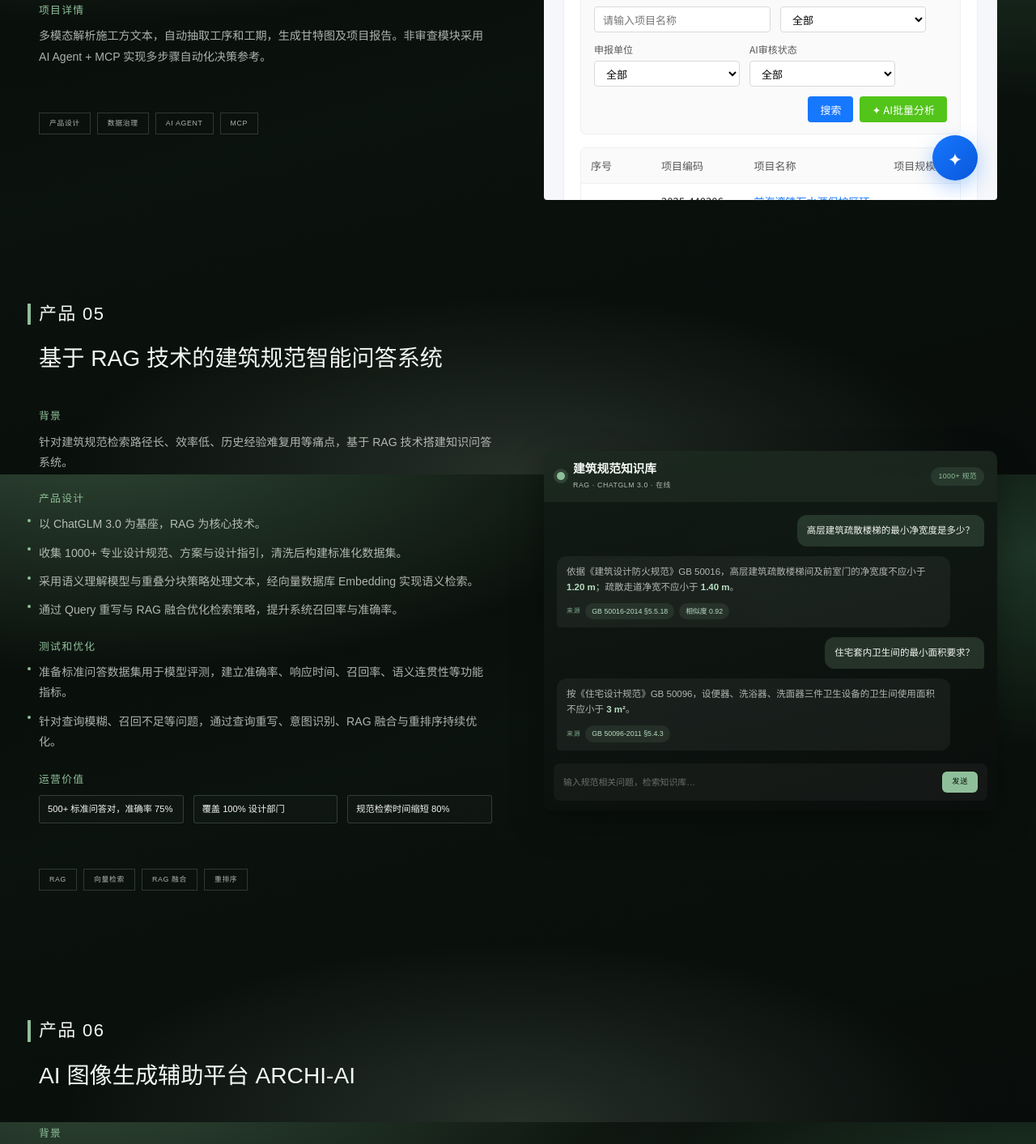
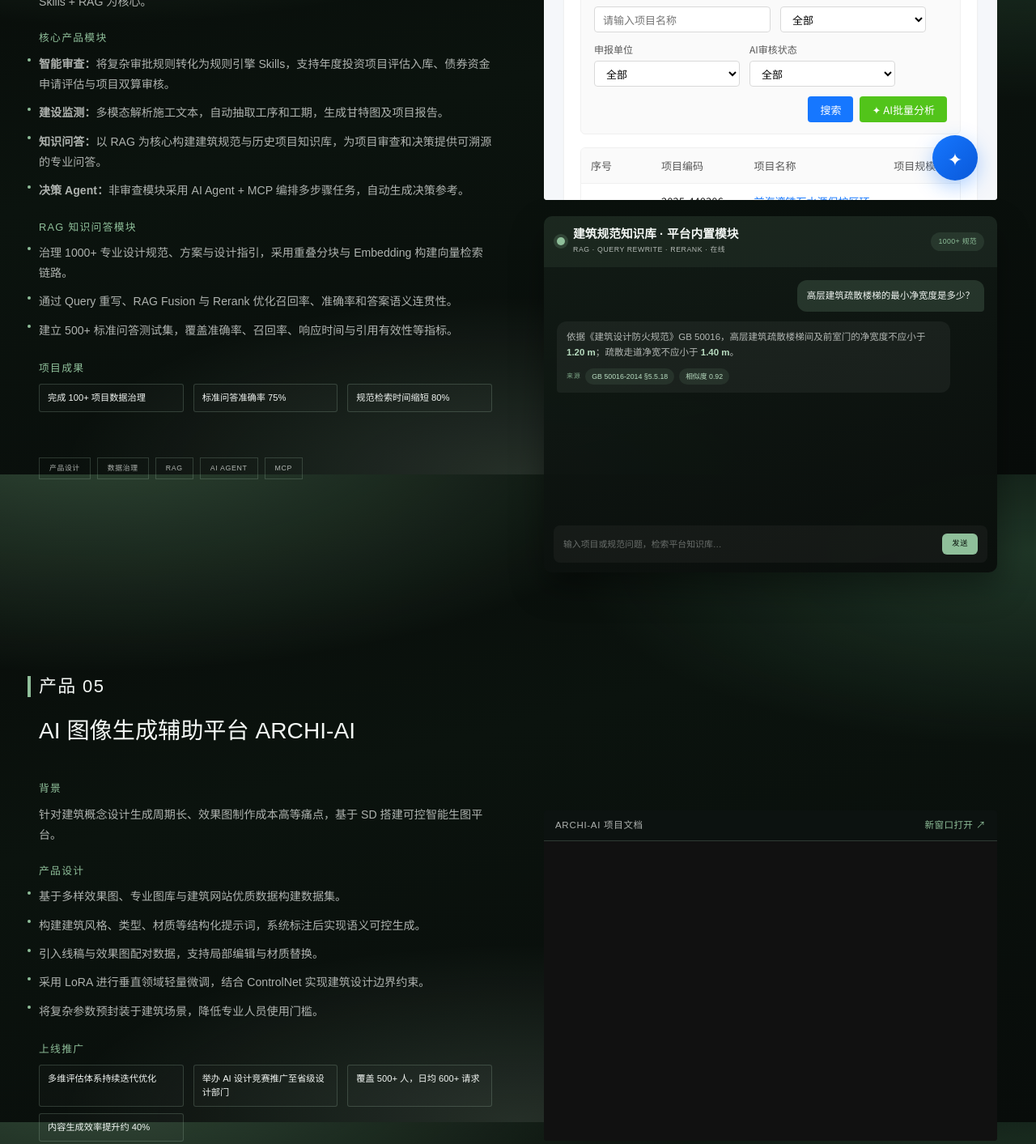
Before and after one commit to zhangyidi1017-hub/yidi-zhangportfolio, a website built with Vite: page index.html in a window 1280 px wide. Shown: the part 3414-4827 px from the top of the page at 81% size. Built offline with nearby package versions, Linux system fonts and the light colour scheme; some packages are replaced by stand-ins of ours; files whose address does not match are found by name.

Commit message:
Merge RAG module into investment platform

```diff
--- a/index.html
+++ b/index.html
@@ -295,14 +295,38 @@
                 </section>
 
                 <section class="work-brief__block">
-                  <h4 class="mono work-brief__label">项目详情</h4>
-                  <p class="work-brief__text">多模态解析施工方文本，自动抽取工序和工期，生成甘特图及项目报告。非审查模块采用 AI Agent + MCP 实现多步骤自动化决策参考。</p>
+                  <h4 class="mono work-brief__label">核心产品模块</h4>
+                  <ul class="work-brief__list">
+                    <li><strong>智能审查：</strong>将复杂审批规则转化为规则引擎 Skills，支持年度投资项目评估入库、债券资金申请评估与项目双算审核。</li>
+                    <li><strong>建设监测：</strong>多模态解析施工文本，自动抽取工序和工期，生成甘特图及项目报告。</li>
+                    <li><strong>知识问答：</strong>以 RAG 为核心构建建筑规范与历史项目知识库，为项目审查和决策提供可溯源的专业问答。</li>
+                    <li><strong>决策 Agent：</strong>非审查模块采用 AI Agent + MCP 编排多步骤任务，自动生成决策参考。</li>
+                  </ul>
+                </section>
+
+                <section class="work-brief__block">
+                  <h4 class="mono work-brief__label">RAG 知识问答模块</h4>
+                  <ul class="work-brief__list">
+                    <li>治理 1000+ 专业设计规范、方案与设计指引，采用重叠分块与 Embedding 构建向量检索链路。</li>
+                    <li>通过 Query 重写、RAG Fusion 与 Rerank 优化召回率、准确率和答案语义连贯性。</li>
+                    <li>建立 500+ 标准问答测试集，覆盖准确率、召回率、响应时间与引用有效性等指标。</li>
+                  </ul>
+                </section>
+
+                <section class="work-brief__block work-brief__block--results">
+                  <h4 class="mono work-brief__label">项目成果</h4>
+                  <ul class="work-brief__results">
+                    <li>完成 100+ 项目数据治理</li>
+                    <li>标准问答准确率 75%</li>
+                    <li>规范检索时间缩短 80%</li>
+                  </ul>
                 </section>
               </div>
 
               <ul class="work__tags mono">
                 <li>产品设计</li>
                 <li>数据治理</li>
+                <li>RAG</li>
                 <li>AI Agent</li>
                 <li>MCP</li>
               </ul>
@@ -325,67 +349,14 @@
                   loading="lazy"
                 ></iframe>
               </div>
-            </div>
-          </div>
-        </article>
 
-        <!-- Work 05 -->
-        <article class="work" data-work="5">
-          <div class="work__label mono">产品 05</div>
-          <div class="work__grid">
-            <div class="work__info">
-              <h2 class="work__title">基于 RAG 技术的建筑规范智能问答系统</h2>
-
-              <div class="work-brief work-brief--inline">
-                <section class="work-brief__block">
-                  <h4 class="mono work-brief__label">背景</h4>
-                  <p class="work-brief__text">针对建筑规范检索路径长、效率低、历史经验难复用等痛点，基于 RAG 技术搭建知识问答系统。</p>
-                </section>
-
-                <section class="work-brief__block">
-                  <h4 class="mono work-brief__label">产品设计</h4>
-                  <ul class="work-brief__list">
-                    <li>以 ChatGLM 3.0 为基座，RAG 为核心技术。</li>
-                    <li>收集 1000+ 专业设计规范、方案与设计指引，清洗后构建标准化数据集。</li>
-                    <li>采用语义理解模型与重叠分块策略处理文本，经向量数据库 Embedding 实现语义检索。</li>
-                    <li>通过 Query 重写与 RAG 融合优化检索策略，提升系统召回率与准确率。</li>
-                  </ul>
-                </section>
-
-                <section class="work-brief__block">
-                  <h4 class="mono work-brief__label">测试和优化</h4>
-                  <ul class="work-brief__list">
-                    <li>准备标准问答数据集用于模型评测，建立准确率、响应时间、召回率、语义连贯性等功能指标。</li>
-                    <li>针对查询模糊、召回不足等问题，通过查询重写、意图识别、RAG 融合与重排序持续优化。</li>
-                  </ul>
-                </section>
-
-                <section class="work-brief__block work-brief__block--results">
-                  <h4 class="mono work-brief__label">运营价值</h4>
-                  <ul class="work-brief__results">
-                    <li>500+ 标准问答对，准确率 75%</li>
-                    <li>覆盖 100% 设计部门</li>
-                    <li>规范检索时间缩短 80%</li>
-                  </ul>
-                </section>
-              </div>
-
-              <ul class="work__tags mono">
-                <li>RAG</li>
-                <li>向量检索</li>
-                <li>RAG 融合</li>
-                <li>重排序</li>
-              </ul>
-            </div>
-
-            <div class="work__visual">
-              <div class="kb-chat" aria-label="建筑规范知识库对话封面">
+              <div class="kb-chat work-knowledge-module" aria-label="平台 RAG 建筑规范知识问答模块">
                 <div class="kb-chat__bar">
                   <div class="kb-chat__identity">
                     <span class="kb-chat__dot" aria-hidden="true"></span>
                     <div>
-                      <p class="kb-chat__title">建筑规范知识库</p>
-                      <p class="mono kb-chat__sub">RAG · ChatGLM 3.0 · 在线</p>
+                      <p class="kb-chat__title">建筑规范知识库 · 平台内置模块</p>
+                      <p class="mono kb-chat__sub">RAG · QUERY REWRITE · RERANK · 在线</p>
                     </div>
                   </div>
                   <span class="mono kb-chat__badge">1000+ 规范</span>
@@ -395,7 +366,6 @@
                   <div class="kb-chat__msg kb-chat__msg--user">
                     <p>高层建筑疏散楼梯的最小净宽度是多少？</p>
                   </div>
-
                   <div class="kb-chat__msg kb-chat__msg--bot">
                     <p>依据《建筑设计防火规范》GB 50016，高层建筑疏散楼梯间及前室门的净宽度不应小于 <strong>1.20 m</strong>；疏散走道净宽不应小于 <strong>1.40 m</strong>。</p>
                     <div class="kb-chat__sources">
@@ -404,22 +374,10 @@
                       <span class="kb-chat__chip">相似度 0.92</span>
                     </div>
                   </div>
-
-                  <div class="kb-chat__msg kb-chat__msg--user">
-                    <p>住宅套内卫生间的最小面积要求？</p>
-                  </div>
-
-                  <div class="kb-chat__msg kb-chat__msg--bot">
-                    <p>按《住宅设计规范》GB 50096，设便器、洗浴器、洗面器三件卫生设备的卫生间使用面积不应小于 <strong>3 m²</strong>。</p>
-                    <div class="kb-chat__sources">
-                      <span class="mono">来源</span>
-                      <span class="kb-chat__chip">GB 50096-2011 §5.4.3</span>
-                    </div>
-                  </div>
                 </div>
 
                 <div class="kb-chat__composer">
-                  <span class="kb-chat__placeholder">输入规范相关问题，检索知识库…</span>
+                  <span class="kb-chat__placeholder">输入项目或规范问题，检索平台知识库…</span>
                   <span class="kb-chat__send mono">发送</span>
                 </div>
               </div>
@@ -427,9 +385,9 @@
           </div>
         </article>
 
-        <!-- Work 06 -->
-        <article class="work" data-work="6">
-          <div class="work__label mono">产品 06</div>
+        <!-- Work 05 -->
+        <article class="work" data-work="5">
+          <div class="work__label mono">产品 05</div>
           <div class="work__grid">
             <div class="work__info">
               <h2 class="work__title">AI 图像生成辅助平台 ARCHI-AI</h2>
--- a/src/style.css
+++ b/src/style.css
@@ -1370,6 +1370,10 @@ img { display: block; max-width: 100%; }
   left: -14px;
 }
 
+.work-knowledge-module {
+  margin-top: 20px;
+}
+
 @media (max-width: 809px) {
   .work-brief__results {
     grid-template-columns: 1fr;
```
Also changed, not shown: README.md.
